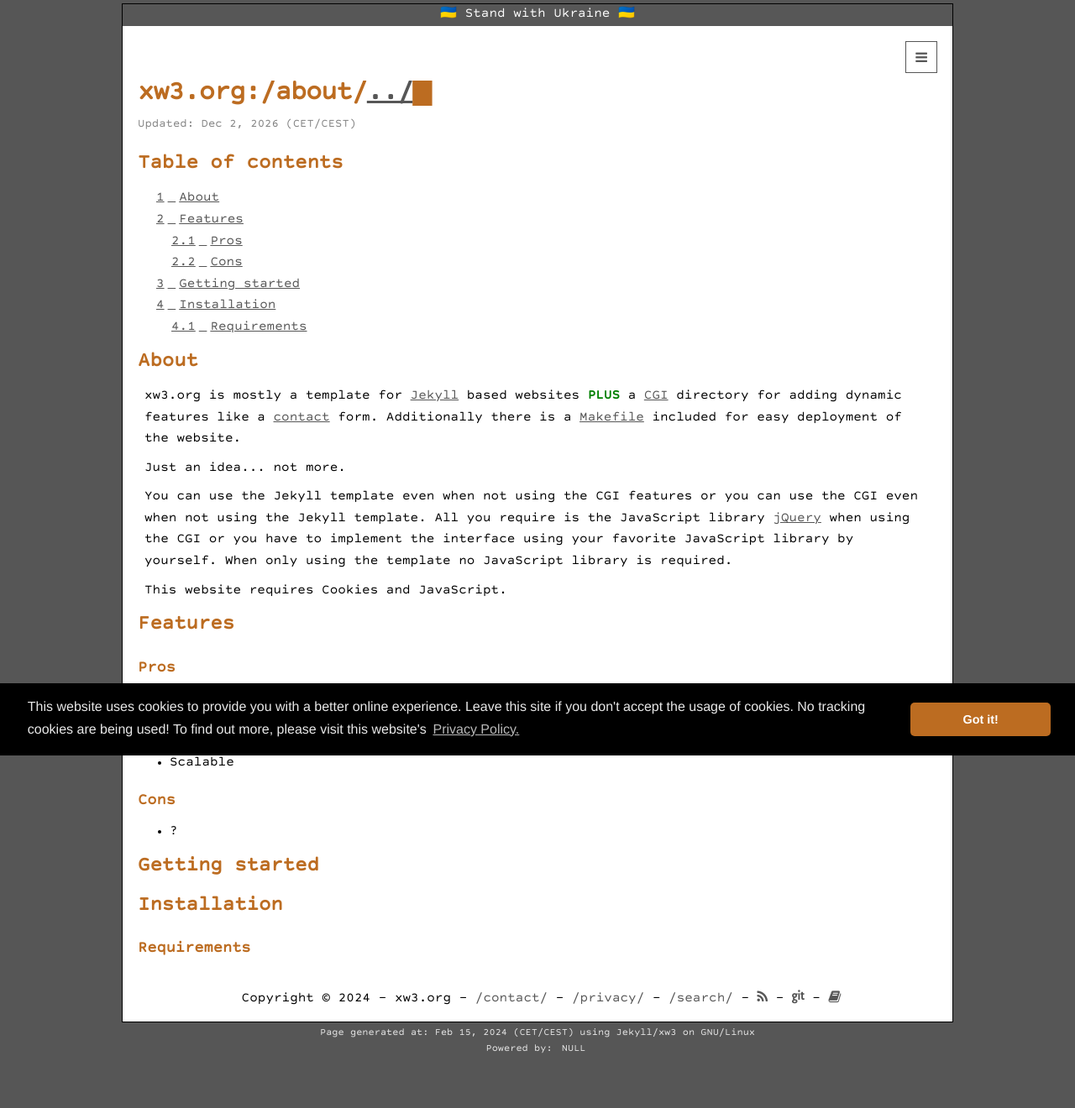
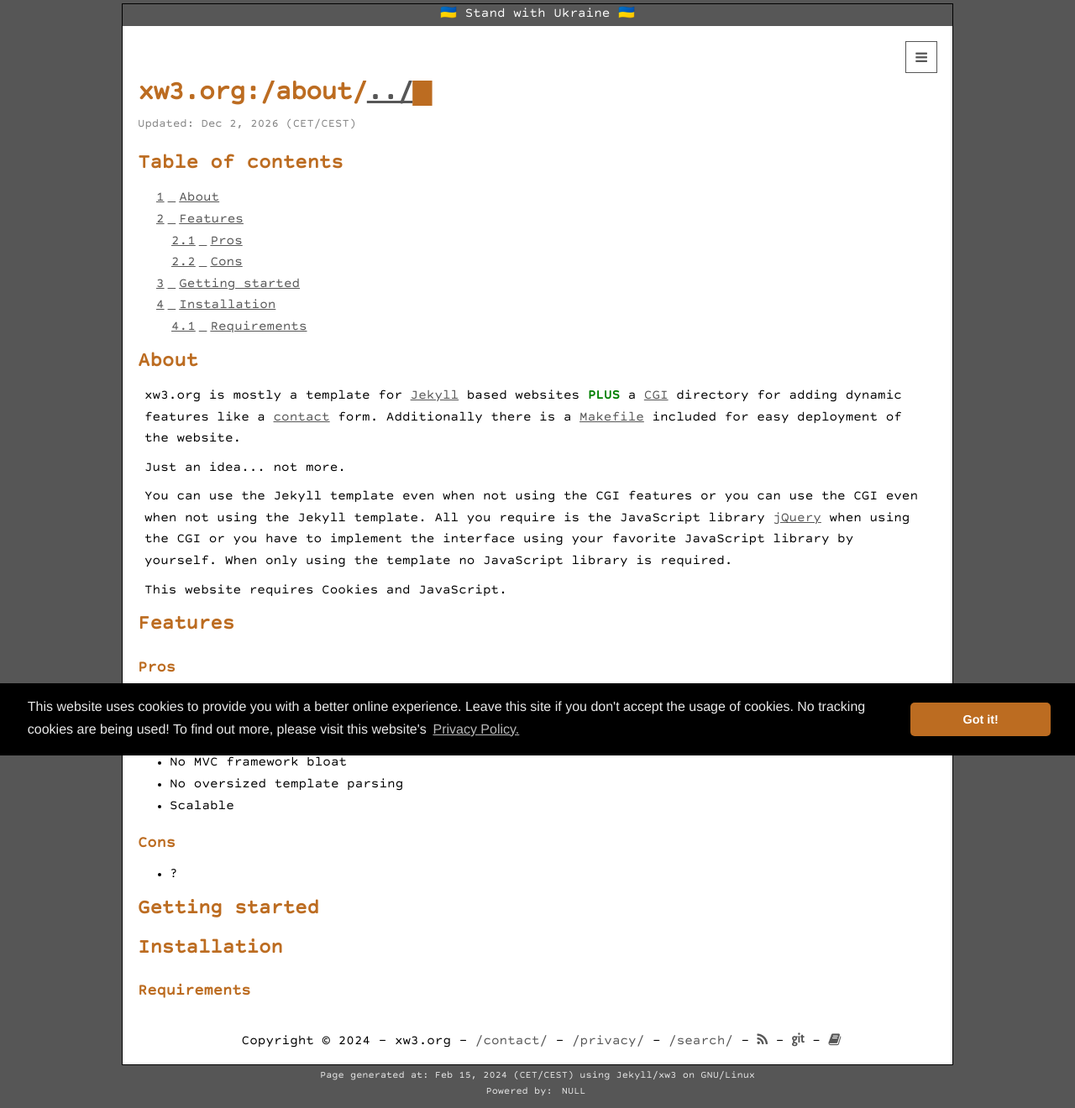
Before and after one commit to hanez/xw3, a Jekyll site: the page built from about/about.html, in a window 1280 px wide. Shown: the whole page at 84% size. Built offline with Jekyll 4.4.1, drawn with Linux system fonts in a browser that asks for light colours; before the commit the page ends 1269 px from its top, so only the background shows below that.

Commit message:
Content update in about.html.

```diff
--- a/about/about.html
+++ b/about/about.html
@@ -28,7 +28,9 @@
 <ul>
   <li>Maintainable</li>
   <li>Minimal</li>
+  <li>MIT licensed</li>
   <li>No MVC framework bloat</li>
+  <li>No oversized template parsing</li>
   <li>Scalable</li>
 </ul>
 
```
